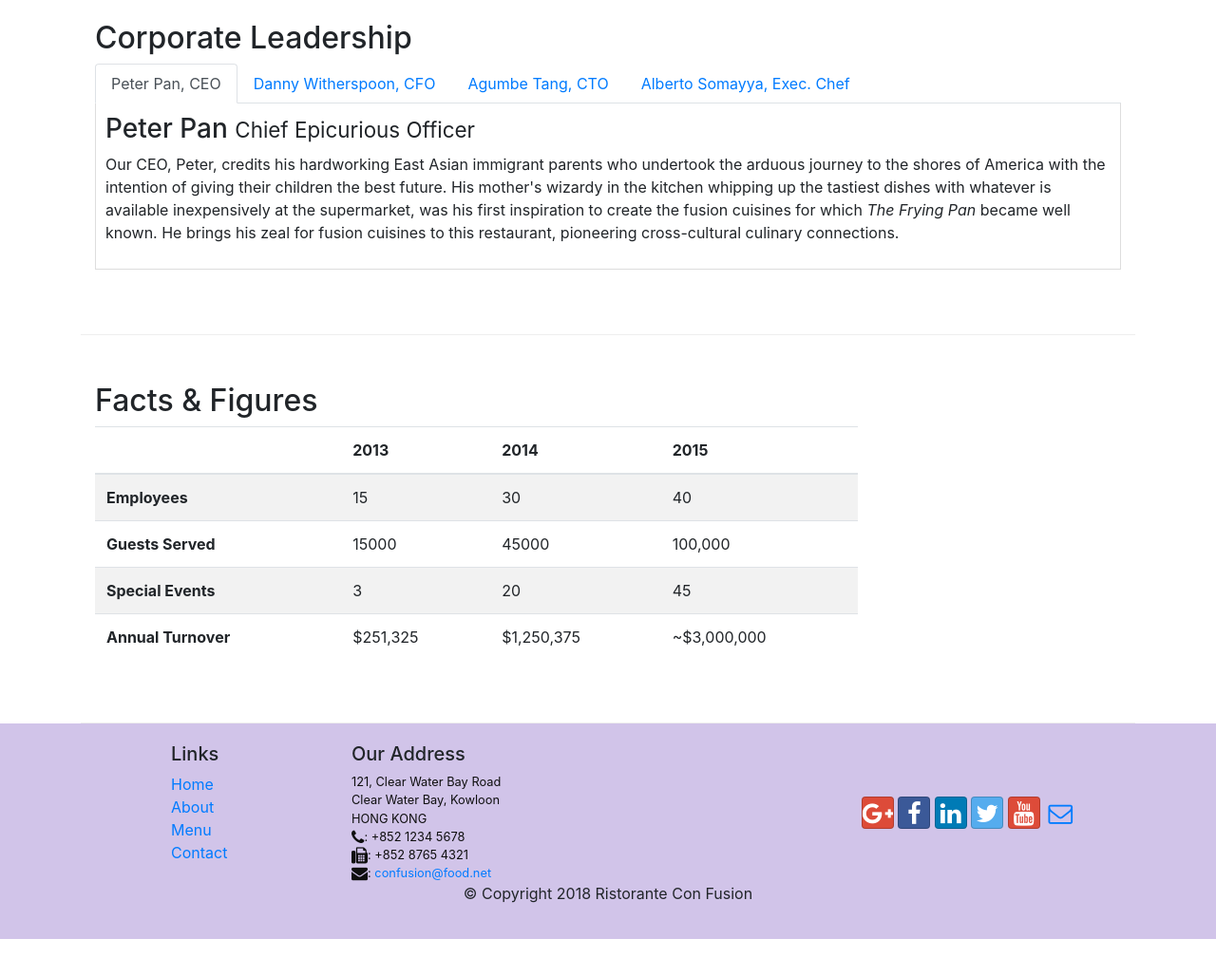
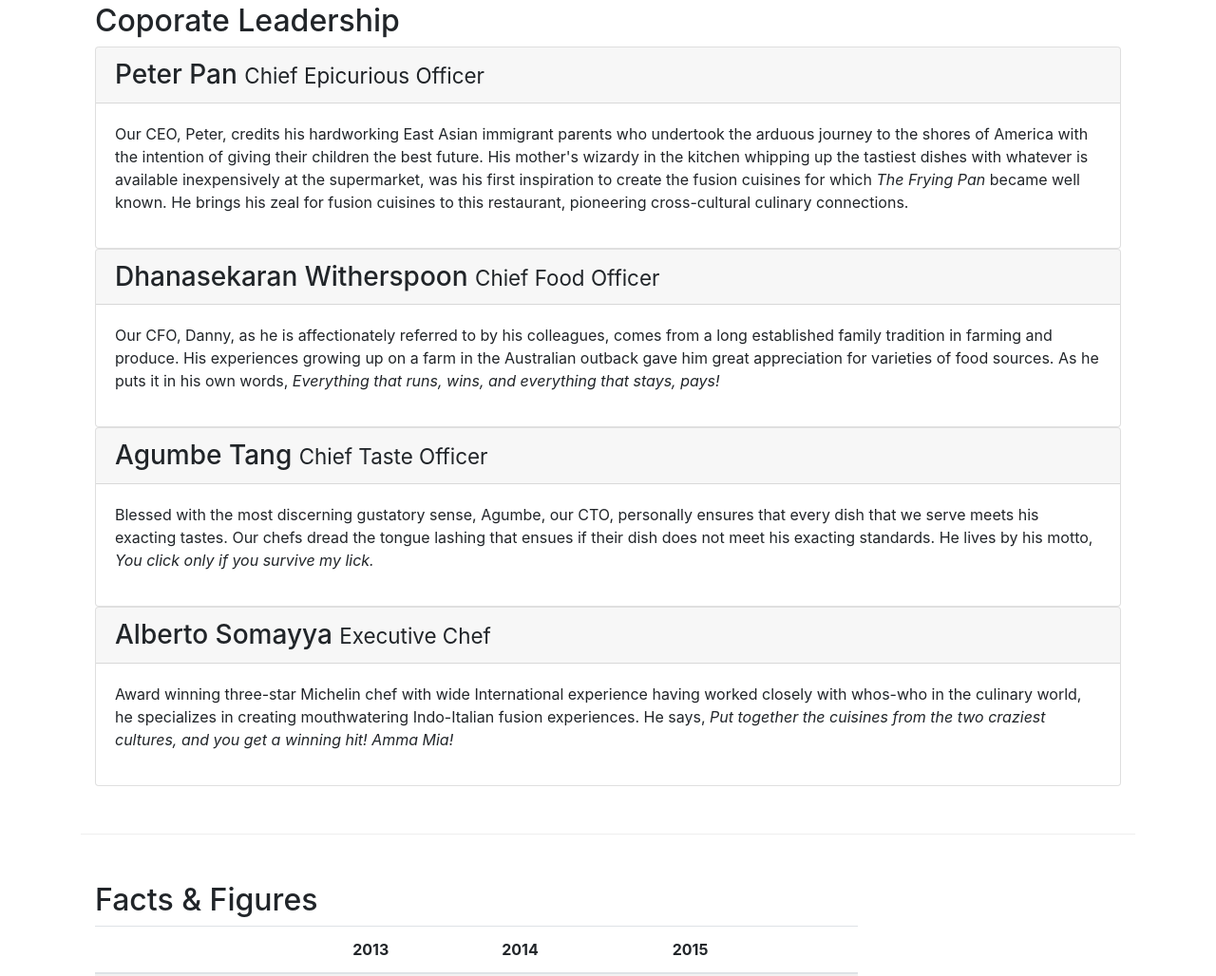
Before and after one commit to Semolski/bootstrap-test, a website: page aboutus.html in a window 1280 px wide. Shown: the part 1203-2231 px from the top of the page at 95% size. Before the commit the page ends 2192 px from the top, so only its background shows below. Drawn offline with nearby package versions, Linux system fonts and the light colour scheme.

Commit message:
Bootstrap acordian

```diff
--- a/aboutus.html
+++ b/aboutus.html
@@ -97,6 +97,68 @@
 
         <div class="row row-content align-items-center">
             <div class="col-12">
+                <h2>Coporate Leadership</h2>
+<!--                Alternate accordian display-->
+                <div id="accordion">
+                <div class="card">
+                    <div class="card-header" role="tab" id="peterhead">
+                        <h3 class="mb-0">
+                            <a data-toggle="collapse" data-target="#peter">
+                                Peter Pan <small>Chief Epicurious Officer</small>
+                            </a>
+                        </h3>
+                    </div>
+                    <div class="collapse show" role="tabpanel" id="peter" data-parent="#accordian">
+                        <div class="card-body">
+                            <p class="d-none d-sm-block">Our CEO, Peter, credits his hardworking East Asian immigrant parents who undertook the arduous journey to the shores of America with the intention of giving their children the best future. His mother's wizardy in the kitchen whipping up the tastiest dishes with whatever is available inexpensively at the supermarket, was his first inspiration to create the fusion cuisines for which <em>The Frying Pan</em> became well known. He brings his zeal for fusion cuisines to this restaurant, pioneering cross-cultural culinary connections.</p>
+                        </div>
+                    </div>
+                </div>
+                <div class="card">
+                    <div class="card-header" role="tab" id="dannyhead">
+                        <h3 class="mb-0">
+                        <a class="collapsed" data-toggle="collapse" data-target="#danny">
+                            Dhanasekaran Witherspoon <small>Chief Food Officer</small>
+                        </a>
+                        </h3>
+                    </div>
+                    <div class="collapse show" role="tabpanel" id="danny" data-parent="#accordian">
+                        <div class="card-body">
+                            <p class="d-none d-sm-block">Our CFO, Danny, as he is affectionately referred to by his colleagues, comes from a long established family tradition in farming and produce. His experiences growing up on a farm in the Australian outback gave him great appreciation for varieties of food sources. As he puts it in his own words, <em>Everything that runs, wins, and everything that stays, pays!</em></p>
+                        </div>
+                    </div>
+                </div>
+                <div class="card">
+                    <div class="card-header" role="tab" id="agumbehead">
+                        <h3 class="mb-0">
+                            <a class="collapsed" data-toggle="collapse" data-target="#agumbe">
+                                Agumbe Tang <small>Chief Taste Officer</small>
+                            </a>
+                        </h3>
+                    </div>
+                    <div class="collapse show" role="tabpanel" id="agumbe" data-parent="#accordian">
+                        <div class="card-body">
+                            <p class="d-none d-sm-block">Blessed with the most discerning gustatory sense, Agumbe, our CTO, personally ensures that every dish that we serve meets his exacting tastes. Our chefs dread the tongue lashing that ensues if their dish does not meet his exacting standards. He lives by his motto, <em>You click only if you survive my lick.</em></p>
+                        </div>
+                    </div>
+                </div>
+                    <div class="card">
+                        <div class="card-header" role="tab" id="albertohead">
+                            <h3 class="mb-0">
+                                <a class="collapsed" data-toggle="collapse" data-target="#alberto">
+                                    Alberto Somayya <small>Executive Chef</small>
+                                </a>
+                            </h3>
+                        </div>
+                        <div class="collapse show" role="tabpanel" id="alberto" data-parent="#accordian">
+                            <div class="card-body">
+                                <p class="d-none d-sm-block">Award winning three-star Michelin chef with wide International experience having worked closely with whos-who in the culinary world, he specializes in creating mouthwatering Indo-Italian fusion experiences. He says, <em>Put together the cuisines from the two craziest cultures, and you get a winning hit! Amma Mia!</em></p>
+                            </div>
+                        </div>
+                    </div>
+                </div>
+
+<!--            This is for tabbed content
                 <h2>Corporate Leadership</h2>
                 <ul class="nav nav-tabs">
                     <li class="nav-item">
@@ -111,9 +173,10 @@
                     <li class="nav-item">
                         <a href="#alberto" class="nav-link" role="tab" data-toggle="tab">Alberto Somayya, Exec. Chef</a>
                     </li>
-                </ul>
+                </ul>-->
 
-                <div class="tab-content">
+<!--    This is for tabbed content
+               <div class="tab-content">
                     <div class="tab-pane fade show active" role="tabpanel" id="peter">
                     <h3>Peter Pan <small>Chief Epicurious Officer</small></h3>
                     <p class="d-none d-sm-block">Our CEO, Peter, credits his hardworking East Asian immigrant parents who undertook the arduous journey to the shores of America with the intention of giving their children the best future. His mother's wizardy in the kitchen whipping up the tastiest dishes with whatever is available inexpensively at the supermarket, was his first inspiration to create the fusion cuisines for which <em>The Frying Pan</em> became well known. He brings his zeal for fusion cuisines to this restaurant, pioneering cross-cultural culinary connections.</p>
@@ -130,7 +193,7 @@
                         <h3>Alberto Somayya <small>Executive Chef</small></h3>
                         <p class="d-none d-sm-block">Award winning three-star Michelin chef with wide International experience having worked closely with whos-who in the culinary world, he specializes in creating mouthwatering Indo-Italian fusion experiences. He says, <em>Put together the cuisines from the two craziest cultures, and you get a winning hit! Amma Mia!</em></p>
                     </div>
-              </div>
+              </div>-->
             </div>
        </div>
         <div class="row row-content">
--- a/css/style.css
+++ b/css/style.css
@@ -45,7 +45,7 @@ body{
     padding: 10px;
 }
 
-.card-header, .btn-cta {
+.reserve, .btn-cta {
     background-color: darkorange;
 }
 
```
Also changed, not shown: index.html (+1 -1 lines).
